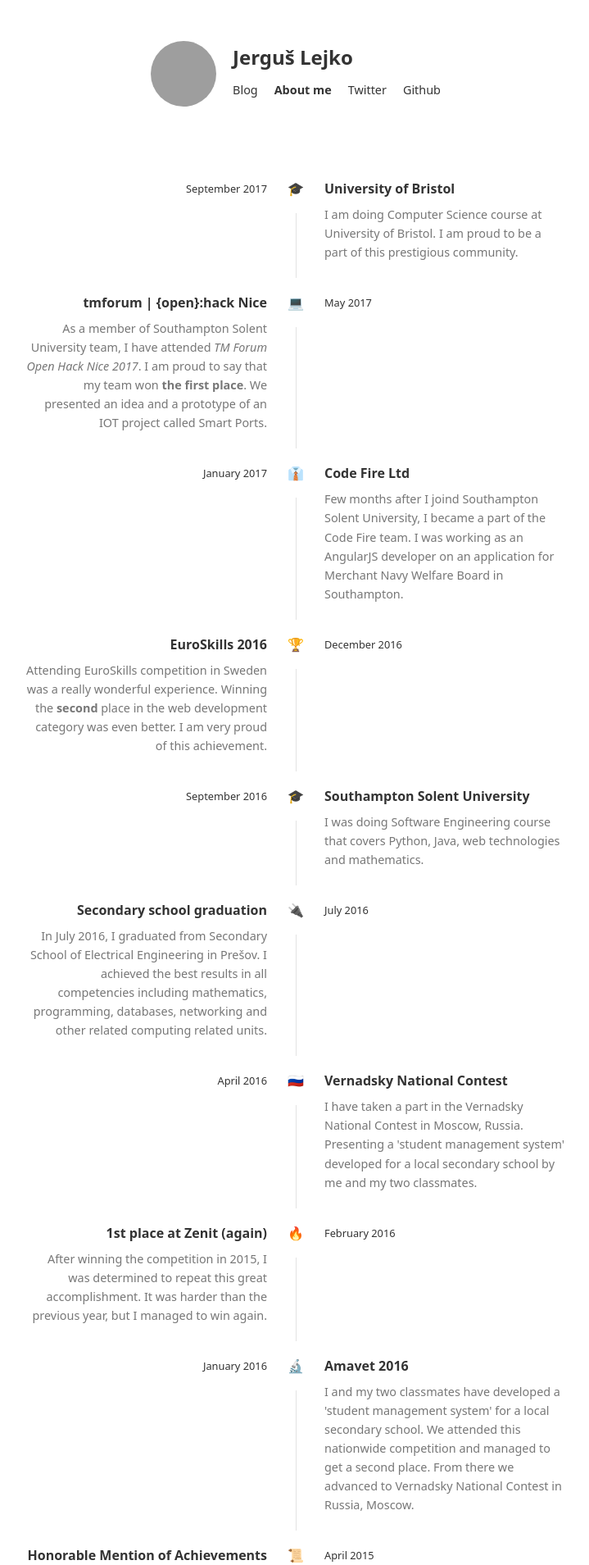
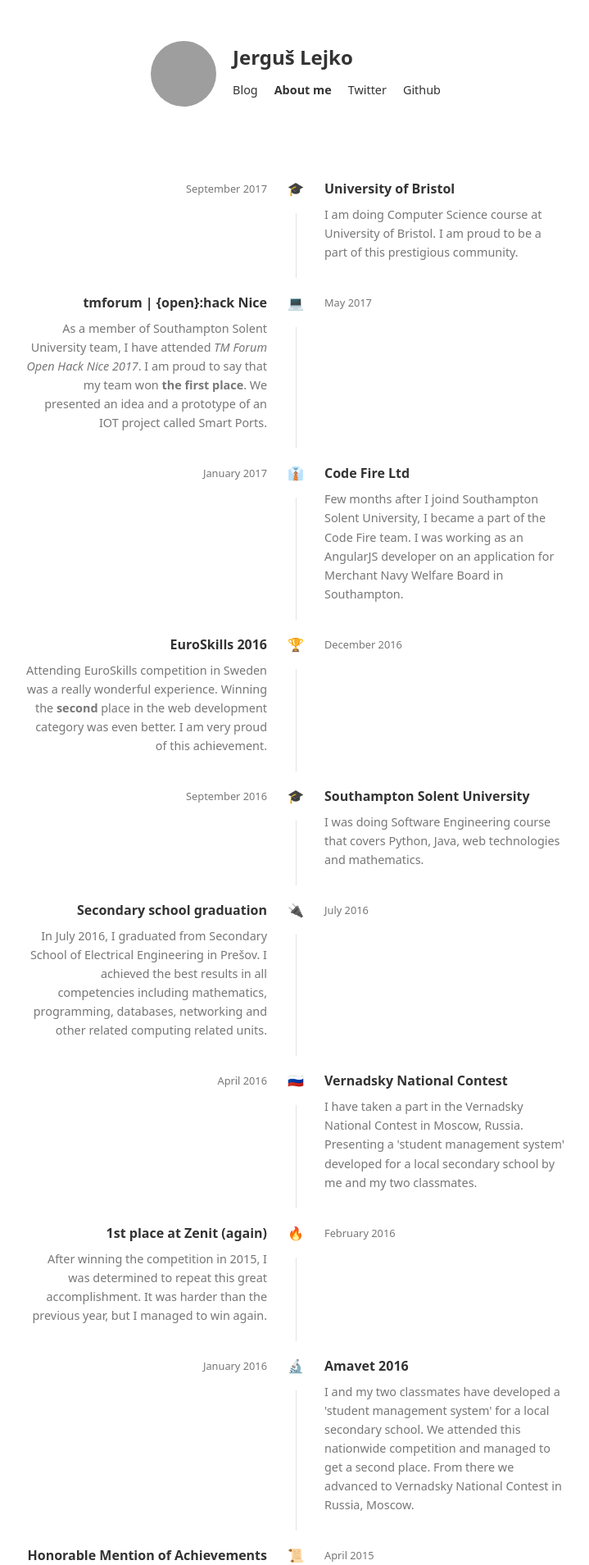
Before and after one commit to jerguslejko/website, a Jekyll site: the page built from about.html, in a window 1280 px wide. Shown: the top 1909 px of the page at 82% size, without its empty margins (279-998 px from the left). Built offline with Jekyll 4.4.1, drawn with Linux system fonts in a browser that asks for light colours; grey boxes are pictures that could not be loaded.

Commit message:
add class

```diff
--- a/about.html
+++ b/about.html
@@ -6,7 +6,7 @@
     <ul>
         {% for event in site.data.achievements %}
             <li id="{{ event.slug }}">
-                <div class="date text-sm p-2">{{ event.date }}</div>
+                <div class="date text-sm text-soft p-2">{{ event.date }}</div>
                 <div class="icon">{{ event.icon }}</div>
                 <div class="event p-2">
                     <a href="#{{ event.slug }}">
```
